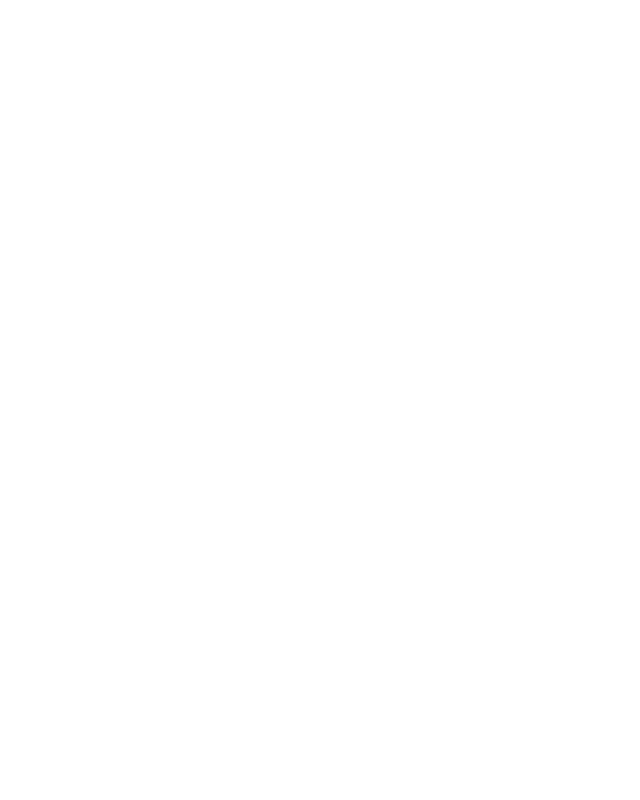
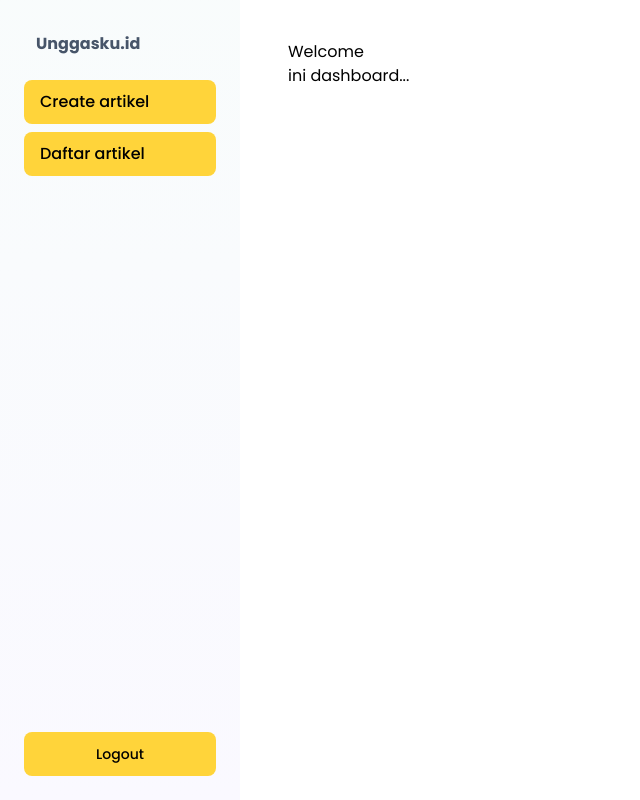
Before and after one commit to Ariemaharrucha/unggasku-fe, a React (Vite) app: page /dashboard in a window 1280 px wide. Before the commit this address had no page. Shown: the whole page, without its empty margins (0-640 px from the left). Built offline with nearby package versions, Linux system fonts and the light colour scheme.

Commit message:
add dashboard layout

```diff
--- a/src/app/routes.jsx
+++ b/src/app/routes.jsx
@@ -3,6 +3,8 @@
 import { Register } from "../pages/authentication/Register.jsx";
 import { DetailsArtikel } from "../pages/clients/Artikel.jsx";
 import { ArtikelPage } from "../pages/clients/ArtikelPage.jsx";
+import { Dashboard } from "../pages/dashboard/index.dashboard.jsx";
+
 
 export const AppRouter = () => {
   return (
@@ -12,6 +14,7 @@
       <Route path="/register" element={<Register/>}></Route>
       <Route path="/artikel" element={<ArtikelPage/>}></Route>
       <Route path="/artikel/detailsArtikel" element={<DetailsArtikel/>}></Route>
+      <Route path="/dashboard" element={<Dashboard/>}></Route>
     </Routes>
   </BrowserRouter>
   )
--- /dev/null
+++ b/src/layouts/DashboardLayout.jsx
@@ -0,0 +1,40 @@
+import { Link } from "react-router-dom";
+import Button from "../components/ui/Button.jsx";
+
+export const DashboardLayout = ({children}) => {
+  return (
+    <div className="flex h-screen">
+      <aside className="flex w-[240px] flex-col justify-between bg-gradient-to-b from-primary-50/50 to-violet-50/50 p-6">
+        <section className="space-y-2">
+          <div className="mb-4 px-3 py-2 text-base font-bold text-slate-600">
+            Unggasku.id
+          </div>
+        <Menu label={'Create artikel'} to={'/dashboard/create'} />
+        <Menu label={'Daftar artikel'} to={'/dashboard/artikel'} />
+        </section>
+        <div>
+          <Button variant="secondary" className={"flex justify-center w-full"}>
+            Logout
+          </Button>
+        </div>
+      </aside>
+      <main className="w-[calc(100vw-240px)] overflow-y-scroll px-6">
+        <div className="m-auto p-6">
+            {children}
+        </div>
+      </main>
+    </div>
+  );
+};
+
+const Menu = ({to, label, icon}) => {
+    return (
+        <Link
+        to={to}
+        className="flex items-center text-md gap-2 rounded-lg bg-secondary-300 py-2.5 px-4 font-medium transition duration-200 hover:bg-secondary-400"
+      >
+        {label}
+        {icon || ' '}
+      </Link>
+    )
+}
--- a/src/pages/dashboard/index.dashboard.jsx
+++ b/src/pages/dashboard/index.dashboard.jsx
@@ -1,9 +1,12 @@
-import React from 'react'
+import { DashboardLayout } from "../../layouts/DashboardLayout.jsx";
 
-export const DashboardLayout = () => {
+export const Dashboard = () => {
   return (
-    <div>
-
-    </div>
-  )
-}
+    <DashboardLayout>
+      <section className="mt-4">
+        <h3>Welcome </h3>
+        <p>ini dashboard...</p>
+      </section>
+    </DashboardLayout>
+  );
+};
```
